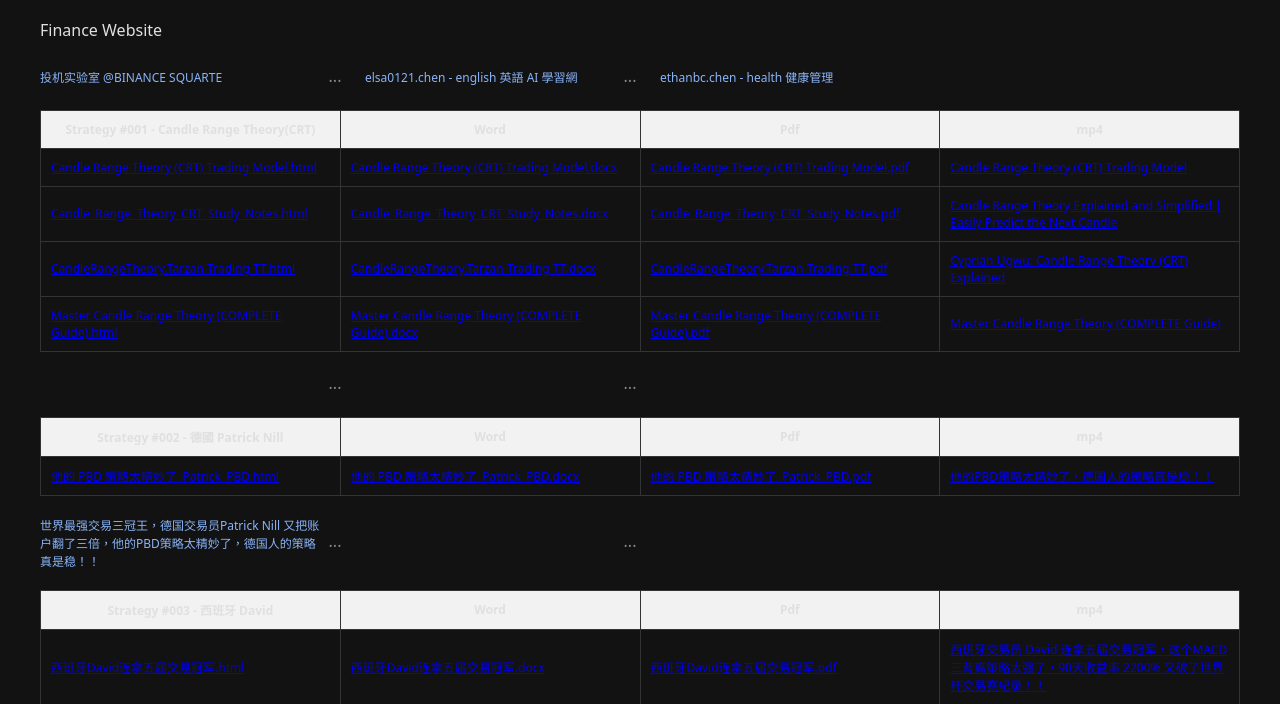
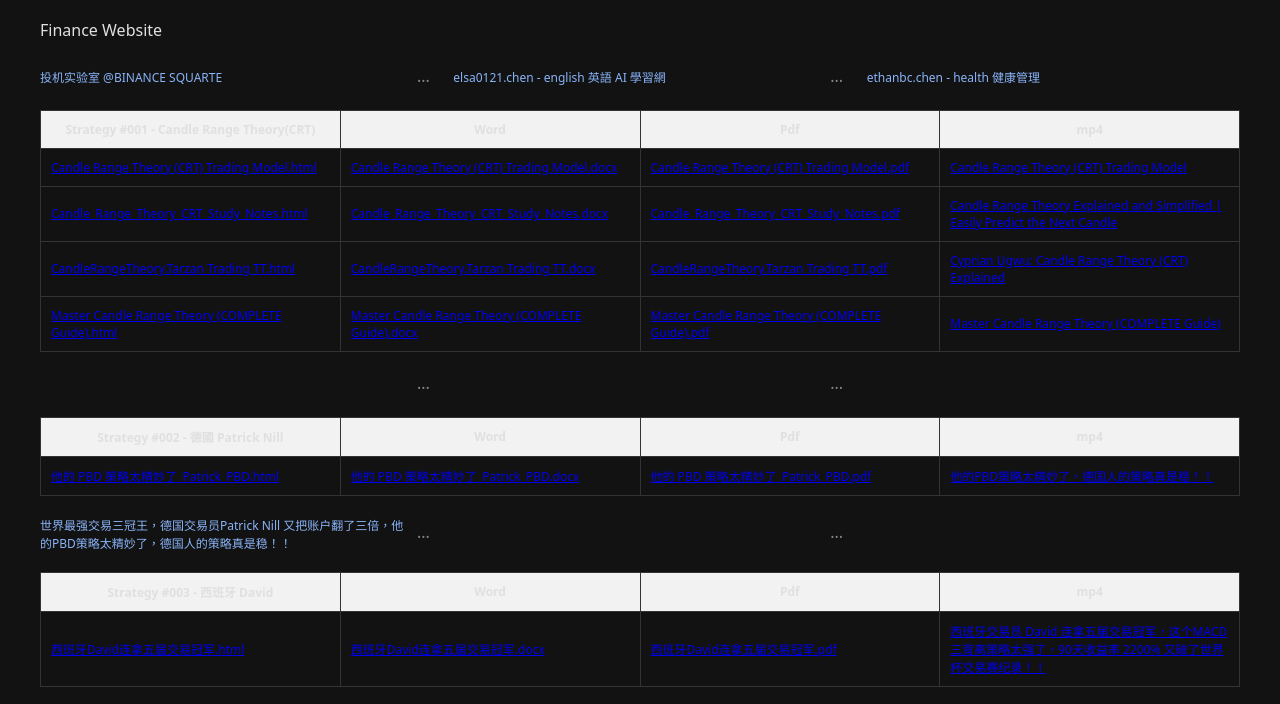
Before and after one commit to ethanbcchen/ethanbc.finance, a plain HTML site: page index.html in a window 1280 px wide. Shown: the part 110-814 px from the top of the page. Drawn offline with Linux system fonts and the light colour scheme.

Commit message:
Add files via upload

```diff
--- a/index.html
+++ b/index.html
@@ -29,7 +29,7 @@
     /* 使用 CSS Grid 建立 5 個對齊欄位 */
     .resource-grid {
       display: grid;
-      grid-template-columns: 285px 40px 255px 40px minmax(100px, max-content);
+      grid-template-columns: 1fr 40px 1fr 40px 1fr;
       align-items: center;
       row-gap: 0.6rem;
     }
```
